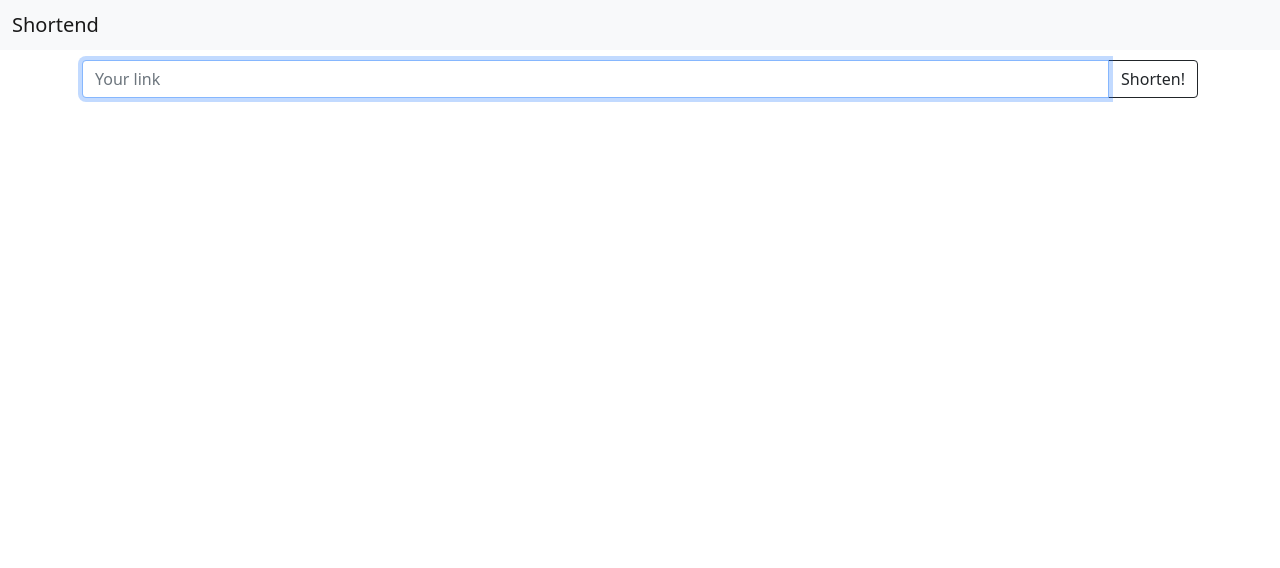
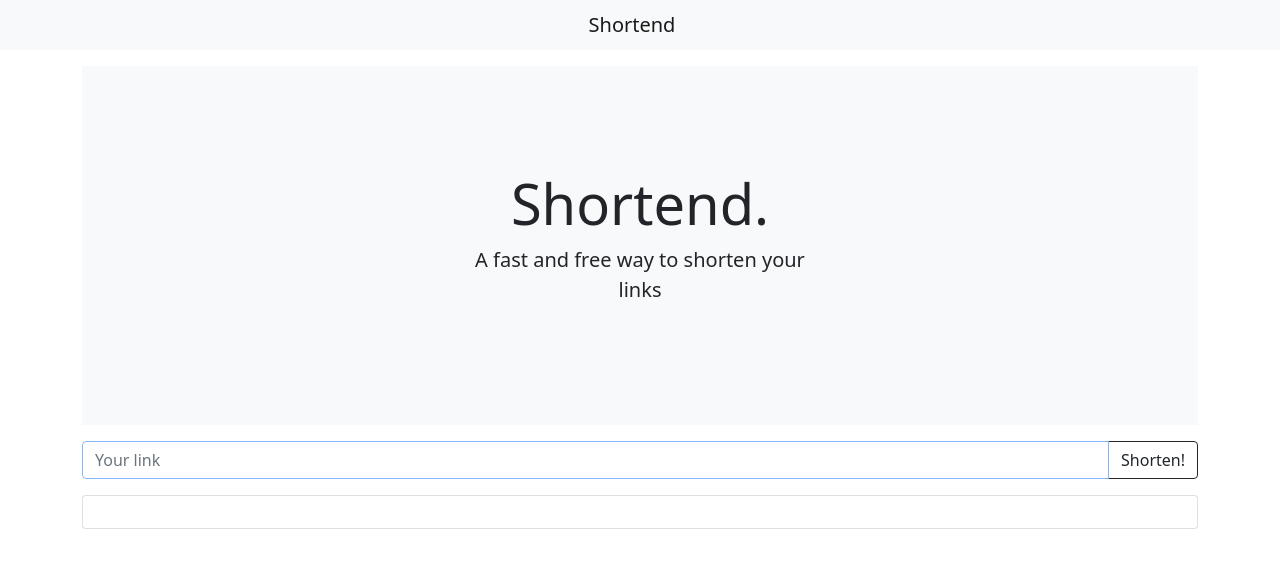
Before and after one commit to fuetser/shortend, a Flask app: page / in a window 1280 px wide. Shown: the top 568 px of the page. Run offline with Flask 2, Linux system fonts and the light colour scheme.

Commit message:
Added new html and fixes

```diff
--- a/app/__init__.py
+++ b/app/__init__.py
@@ -9,5 +9,3 @@ app.config["SQLALCHEMY_TRACK_MODIFICATIONS"] = False
 db = SQLAlchemy(app)
 
 from app import routes, models
-
-db.create_all()
--- a/app/models.py
+++ b/app/models.py
@@ -17,5 +17,9 @@ class Link(db.Model):
             db.exists().where(Link.short_link == link)).scalar()
 
     @staticmethod
-    def get(short_link: str) -> str:
+    def get_by_short_link(short_link: str):
         return Link.query.filter(Link.short_link == short_link).first()
+
+    @staticmethod
+    def get_by_original_link(original_link: str):
+        return Link.query.filter(Link.original_link == original_link).first()
--- a/app/routes.py
+++ b/app/routes.py
@@ -1,4 +1,3 @@
-from secrets import token_urlsafe
 from flask import render_template, jsonify, redirect, abort
 from app import app
 from .services import LinkService
@@ -12,12 +11,14 @@ def root():
 @app.get("/<string:link>")
 def short_link(link: str):
     if (associated_link := LinkService.get(link)) is not None:
-        return redirect(f"https://{associated_link}", code=302)
+        redirect_link = associated_link.original_link
+        if not redirect_link.startswith("http"):
+            redirect_link = f"http://{redirect_link}"
+        return redirect(redirect_link, code=302)
     abort(404)
 
 
 @app.post("/add/<string:link>")
 def add_link(link: str):
-    shortened_link = token_urlsafe(6)
-    LinkService.create(link, shortened_link)
+    shortened_link = LinkService.create(link)
     return jsonify({"link": shortened_link})
--- a/app/static/css/style.css
+++ b/app/static/css/style.css
@@ -1,5 +1,9 @@
+input:focus, input.form-control:focus {
+    box-shadow: none;
+    outline-color: black;
+}
+
 .main {
-    margin-top: 10px;
 }
 
 .smooth-transition {
--- a/app/static/js/index.js
+++ b/app/static/js/index.js
@@ -1,17 +1,22 @@
 const linkInput = document.querySelector("#linkInput")
+const shortLinkField = document.querySelector("#shortLink")
 linkInput.focus()
 
+const expression = /[-a-zA-Z0-9@:%._\+~#=]{1,256}\.[a-zA-Z0-9()]{1,6}\b([-a-zA-Z0-9()@:%_\+.~#?&//=]*)/
+const regex = new RegExp(expression)
+
+
 document.querySelector("#ShortenButton").addEventListener("click", e => {
-    // window.location.href = linkInput.value
-    if((link = linkInput.value.trim()) !== "")
+    if((link = linkInput.value.trim()) !== "" && link.match(regex)) {
       $.ajax({
         url: `/add/${link}`,
         type: "POST",
         success: responce => {
-        linkInput.value = responce.link
+          shortLinkField.innerHTML = `${window.location.protocol}//${window.location.host}/${responce.link}`
           },
         error: (request, status, error) => {
           console.log(error)
         }
      })
+    }
 })
--- a/app/templates/base.html
+++ b/app/templates/base.html
@@ -10,7 +10,7 @@
   </head>
   <body>
     <nav class="navbar navbar-light bg-light">
-      <div class="container-fluid">
+      <div class="container-fluid d-flex justify-content-center">
         <span class="navbar-brand mb-0 h1">Shortend</span>
       </div>
     </nav>
--- a/app/templates/home.html
+++ b/app/templates/home.html
@@ -4,11 +4,22 @@
 
 {% block content %}
 <main class="main">
-    <div class="main-input">
+    <div class="position-relative overflow-hidden mt-3 mb-3 p-2 text-center bg-light">
+        <div class="col-md-5 p-lg-5 mx-auto my-5">
+            <h1 class="display-4 fw-normal">Shortend.</h1>
+            <p class="lead fw-normal">A fast and free way to shorten your links</p>
+        </div>
+            <div class="product-device shadow-sm d-none d-md-block"></div>
+            <div class="product-device product-device-2 shadow-sm d-none d-md-block"></div>
+      </div>
+    <div class="main-input mb-3">
         <div class="input-group">
           <input type="text" class="form-control" placeholder="Your link" id="linkInput">
           <button class="btn btn-outline-dark smooth-transition" type="submit" id="ShortenButton">Shorten!</button>
         </div>
     </div>
+    <div class="card">
+        <div class="card-body" id="shortLink"></div>
+    </div>
 </main>
 {% endblock content %}
```
Also changed, not shown: app/services.py (+16 -5 lines), db.db. Lines whose indentation alone changed are shown as unchanged.
